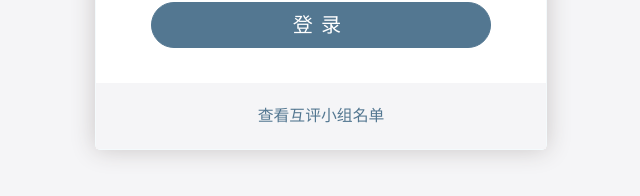
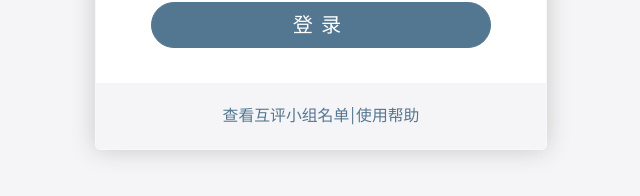
Before and after one commit to MrHousk/WHUT-ZongCe, a Vue app: page /home#/login in a window 1280 px wide. Shown: the part 478-674 px from the top of the page, without its empty margins (319-959 px from the left). Built offline with nearby package versions, Linux system fonts and the light colour scheme; a small style sheet from the web is missing.

Commit message:
登录页加入使用帮助

```diff
--- a/src/views/login.vue
+++ b/src/views/login.vue
@@ -22,17 +22,19 @@
             <el-button class="submit" type="primary" :loading="logining" @click="login">登录</el-button>
           </div>
         </el-form>
-        <div class="view-judge">
+        <div class="sign-bottom">
           <el-button type="text" class="button" @click="getJudgeList">查看互评小组名单</el-button>
+          <span>|</span>
+          <el-button type="text" class="button" @click="viewInstruction">使用帮助</el-button>
         </div>
       </div>
     </div>
 
     <el-dialog title="互评小组名单" :visible.sync="judgeListDialogVisible" :close-on-click-modal="false" :close-on-press-escape="false">
       <el-table :data="judgeList" border class="table">
-        <el-table-column prop="studentId" label="学号" width="200px" sortable show-overflow-tooltip></el-table-column>
-        <el-table-column prop="job" label="任职" width="200px" sortable show-overflow-tooltip></el-table-column>
-        <el-table-column prop="name" label="姓名" width="200px" sortable show-overflow-tooltip></el-table-column>
+        <el-table-column prop="studentId" label="学号" width="200px" show-overflow-tooltip></el-table-column>
+        <el-table-column prop="job" label="任职" width="200px" show-overflow-tooltip></el-table-column>
+        <el-table-column prop="name" label="姓名" width="200px" show-overflow-tooltip></el-table-column>
       </el-table>
     </el-dialog>
   </div>
@@ -112,6 +114,9 @@
             }
             this.judgeListDialogVisible = true;
           })
+      },
+      viewInstruction() {
+
       }
     }
   }
@@ -167,10 +172,11 @@
             border-radius: 100px;
           }
         }
-        &>.view-judge {
+        &>.sign-bottom {
           text-align: center;
           padding: 12px 0;
           background-color: var(--color-darkWhite);
+          color: var(--color-theme);
           &>.button {
             font-size: 1.1em;
           }
@@ -197,9 +203,6 @@
           }
         }
       }
-      & .tips {
-        padding: 25px 0 0 25px;
-      }
     }
   }
 </style>
```
